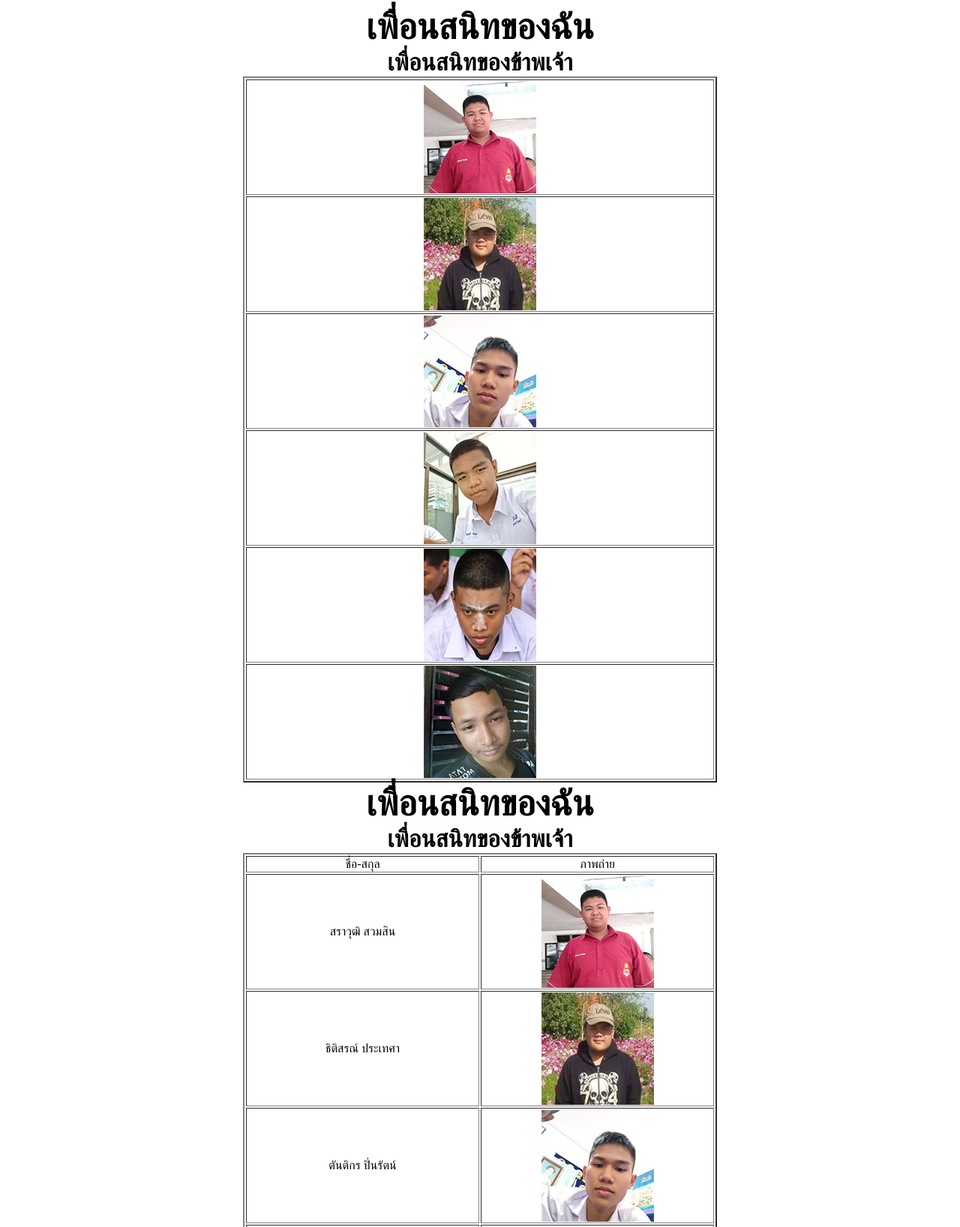
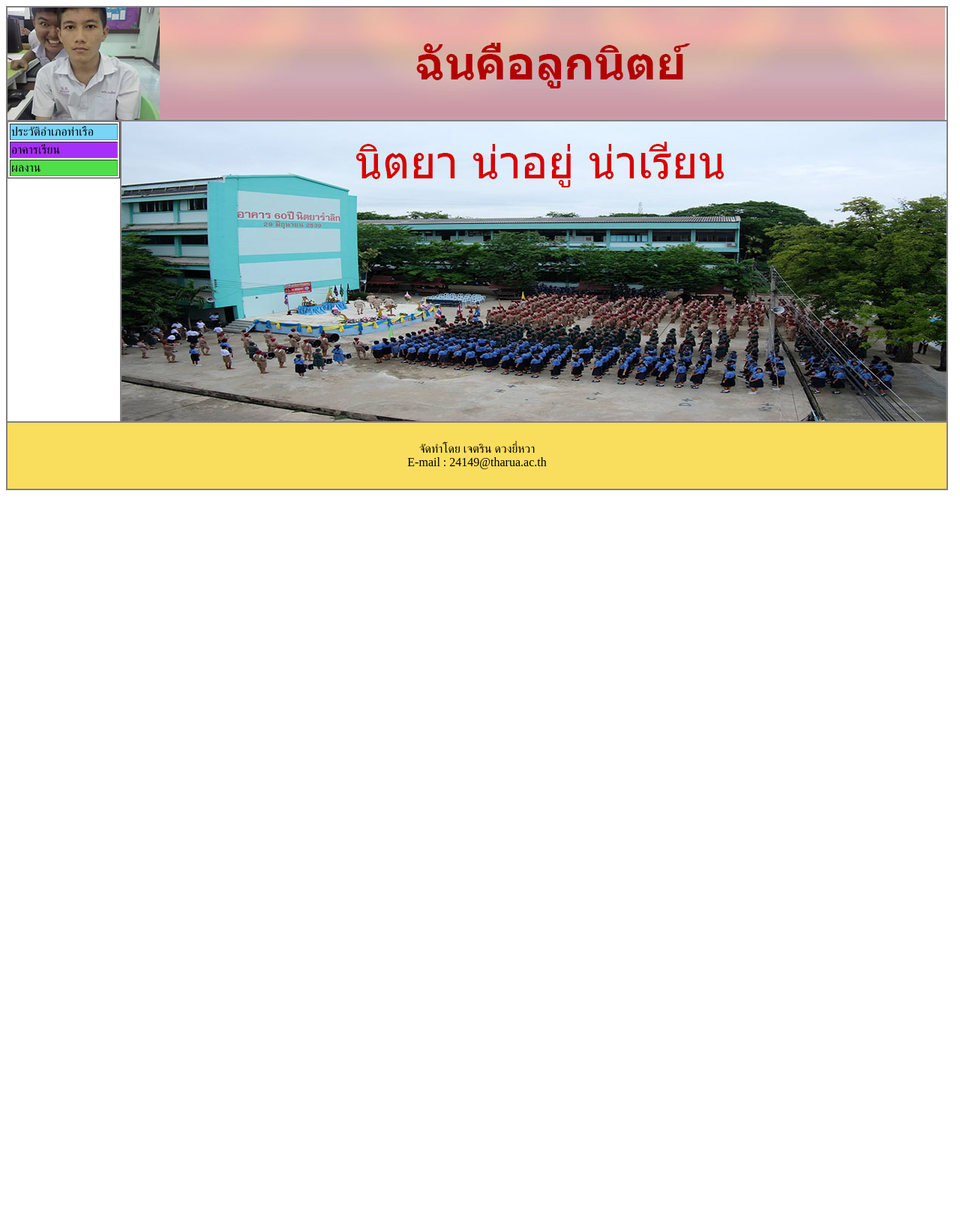
Before and after one commit to jointhegod2546/je, a plain HTML site: page index.html in a window 1280 px wide. Shown: the top 1637 px of the page at 75% size. After the commit the page ends 800 px from the top, so only its background shows below. Drawn offline with Linux system fonts and the light colour scheme.

Commit message:
Add files via upload

```diff
--- a/index.html
+++ b/index.html
@@ -1,58 +1,22 @@
 <html>
-<head>
-<title>ยินดีต้อนรับสู่เว็บไซต์ เจตริน</title>
-
+<head> <title> การจัดหน้าเว็บเพจด้วยตาราง</title> </head>
 <body>
-<TABLE BORDER = "2" width = "50%" height = "60%" align="center">
-<CAPTION> <b> <font size="10" face="angsana new">เพื่อนสนิทของฉัน</font> </b> </CAPTION
-<TABLE BORDER = "2" align="center">
-<CAPTION> <b> <font size="6" face="angsana new">เพื่อนสนิทของข้าพเจ้า</font> </b> </CAPTION>
-</TD> <TD align="center"> <IMG SRC="p1.jpg"> </TD> </TR>
-</TD> <TD align="center"> <IMG SRC="p2.jpg"> </TD> </TR>
-</TD> <TD align="center"> <IMG SRC="p3.jpg"> </TD> </TR>
-</TD> <TD align="center"> <IMG SRC="p4.jpg"> </TD> </TR>
-</TD> <TD align="center"> <IMG SRC="p5.jpg"> </TD> </TR>
-</TD> <TD align="center"> <IMG SRC="p7.jpg"> </TD> </TR>
-</TABLE>
-</BODY>
+<table width="1250" border="1" bordercolor="gray" cellspacing="0" cellpadding="0">
+  <tr><td height="150" colspan="2" valign="top"> <img src="k1.jpg"></td></tr>
+  <tr><td width="150" height="400" valign="top">
+    <table width="150" border="1" >
+        <tr><td width="150" bgcolor="#79d4f6">ประวัติอำเภอท่าเรือ</td></tr>
+        <tr><td width="150" bgcolor="#a630f9">อาคารเรียน</td></tr>
+        <tr><td width="150" bgcolor="#52dd4b">ผลงาน</td></tr>
+      </table>
+</td>
+    <td width="1100" height="400"valign="top"> <img src="a1.jpg"> </td>
+  </tr>
+  <tr>
+    <td height="90" colspan="2" align="center" bgcolor="#f9dd5d">จัดทำโดย เจตริน ดวงยี่หวา<br />
+     E-mail : 24149@tharua.ac.th <br />
+   </td>
+ </tr>
+</table>
+</body>
 </html>
-
-<html>
-<head>
-<title>ยินดีต้อนรับสู่เว็บไซต์ เจตริน</title>
-
-<body>
-<TABLE BORDER = "2" width = "50%" height = "60%" align="center">
-<CAPTION> <b> <font size="10" face="angsana new">เพื่อนสนิทของฉัน</font> </b> </CAPTION
-<TABLE BORDER = "2" align="center">
-<CAPTION> <b> <font size="6" face="angsana new">เพื่อนสนิทของข้าพเจ้า</font> </b> </CAPTION>
-<TR> <TD width="30%" align="center"> ชื่อ-สกุล </TD> <TD width="30%" align="center"> ภาพถ่าย </TD> </TR>
-<TR> <TD align="center"> สราวุฒิ   สวมสิน </TD> <TD align="center"> <IMG SRC="p1.jpg"> </TD> </TR>
-<TR> <TD align="center"> ธิติสรณ์  ประเทศา  </TD> <TD align="center"> <IMG SRC="p2.jpg"> </TD> </TR>
-<TR> <TD align="center"> ตันติกร  ปิ่นรัตน์</TD> <TD align="center"> <IMG SRC="p3.jpg"> </TD> </TR>
-<TR> <TD align="center"> นัฐวุฒ  สีหสุรัติ </TD> <TD align="center"> <IMG SRC="p4.jpg"> </TD> </TR>
-<TR> <TD align="center"> ศุ๓กิตติ์  เชื้ออ่อน</TD> <TD align="center"> <IMG SRC="p5.jpg"> </TD> </TR>
-<TR> <TD align="center"> ภานุ  สุขเอี่ยม</TD> <TD align="center"> <IMG SRC="p7.jpg"> </TD> </TR>
-
-</TABLE><TABLE width =1000 border="2" align="center">
-<TR> <TH align="center" width="20%" colspan="2">เพื่อนสนิทของฉัน</TH>
-<TR> <TD align="center" colspan="2"><IMG SRC="p0.jpg"></TD>
-<TR> <TH align="center" colspan="2">เจตริน ดวงยี่หวา</TH>
-<TR> <TD align="center">เพศชาย</TD> <TD align="center">เพศหญิง</TD>
-
-<TR> <TD align="center"> <IMG SRC="p1.jpg"> </TD> <TD align="center"> <IMG SRC="g1.jpg"> </TD>
-
-<TR> <TD align="center"> สราวุฒิ สวมสิน </TD> <TD align="center"> เบญจรัตน์ ลัดดาพวง </TD>
-
-<TR> <TD align="center"> <IMG SRC="p2.jpg"> </TD> <TD align="center"> <IMG SRC="g2.jpg"> </TD>
-
-<TR> <TD align="center"> ธิติสรณ์  ประเทศา </TD> <TD align="center"> มานิตา กิ่งโพธิ์  </TD>
-
-<TR> <TD align="center"> <IMG SRC="p3.jpg"> </TD> <TD align="center"> <IMG SRC="g3.jpg"> </TD>
-
-<TR> <TD align="center"> ตันติกร  ปิ่นรัตน์ </TD> <TD align="center"> ช่อทิพย์ แปลกกลาง </TD>
-
-
-</TABLE>
-</BODY>
-</html>
```
Also changed, not shown: a1.jpg (added), k1.jpg (added).
